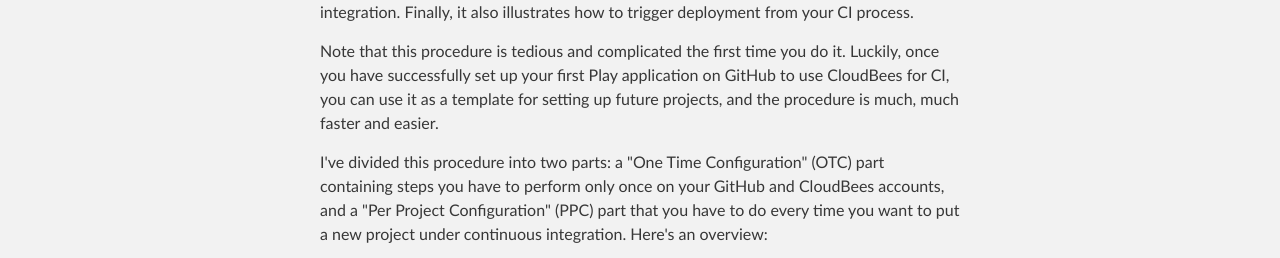
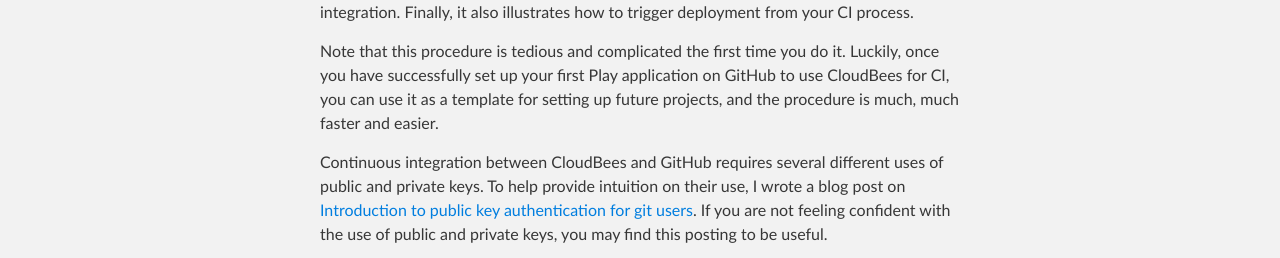
Before and after one commit to ics-software-engineering/play-example-continuous-integration, a plain HTML site: page index.html in a window 1280 px wide. Shown: the part 495-753 px from the top of the page. Drawn offline with Linux system fonts and the light colour scheme.

```diff
--- a/index.html
+++ b/index.html
@@ -43,6 +43,11 @@ Finally, it also illustrates how to trigger deployment from your CI process.</p>
 <p>Note that this procedure is tedious and complicated the first time you do it.  Luckily,
 once you have successfully set up your first Play application on GitHub to use CloudBees for CI,
 you can use it as a template for setting up future projects, and the procedure is much, much faster and easier.</p>
+
+<p>Continuous integration between CloudBees and GitHub requires several different uses of public and
+private keys.  To help provide intuition on their use, I wrote a blog post on
+<a href="http://philipmjohnson.wordpress.com/2013/07/08/introduction-to-public-key-authentication-for-git-users/">Introduction to public key authentication for git users</a>.
+If you are not feeling confident with the use of public and private keys, you may find this posting to be useful.</p>
 
 <p>I've divided this procedure into two parts: a "One Time Configuration" (OTC) part containing steps you have to
 perform only once on your GitHub and CloudBees accounts, and a "Per Project Configuration" (PPC) part that
```
Also changed, not shown: params.json (+1 -1 lines).
